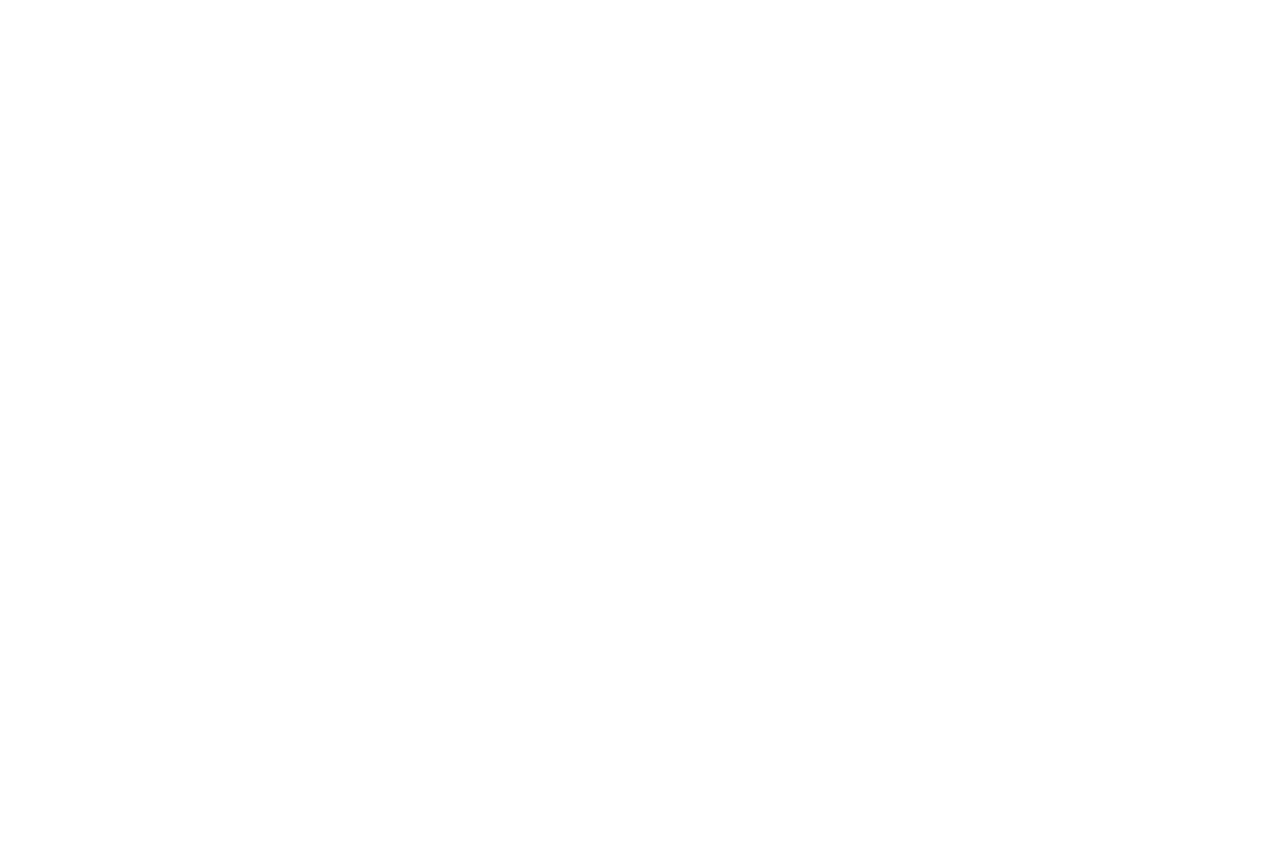
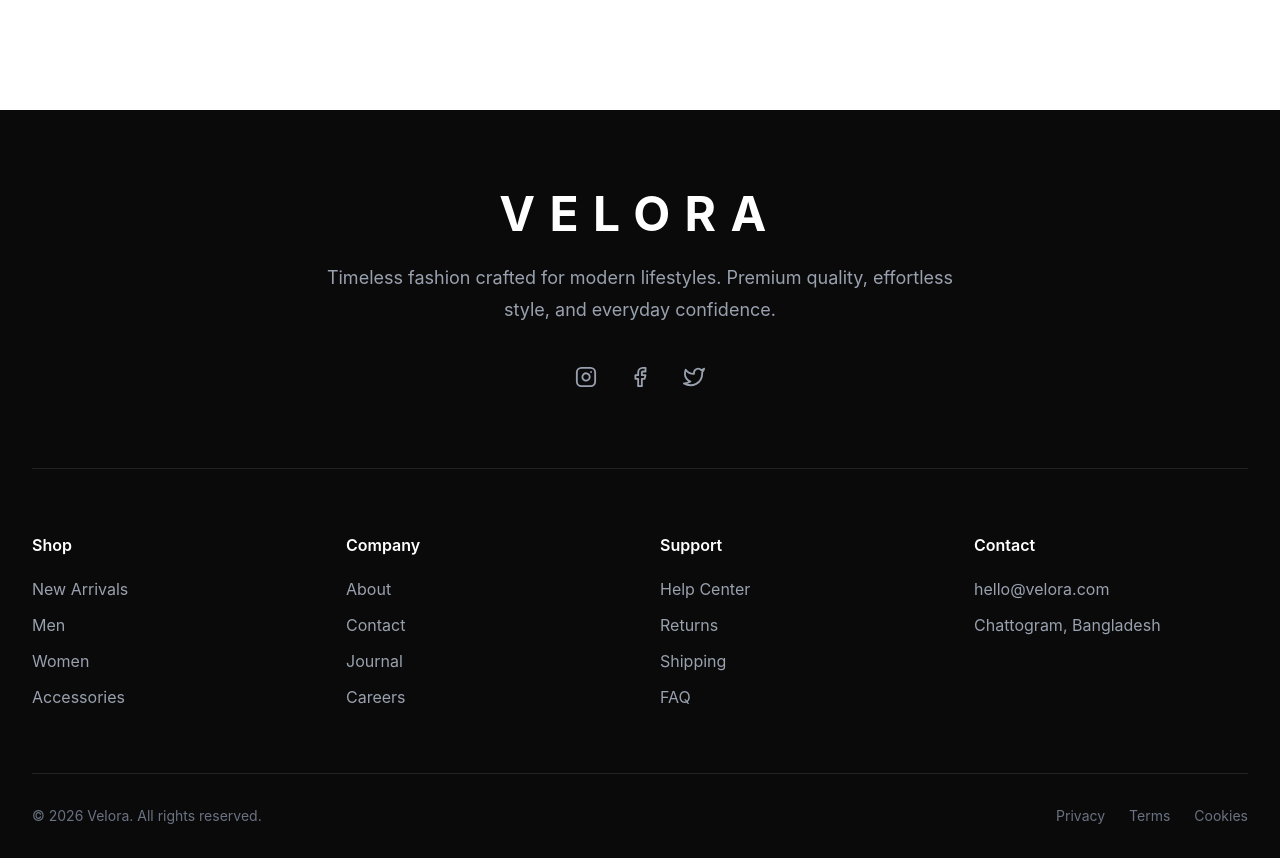
Before and after one commit to Fahim20223/velora, a Next.js app: page / in a window 1280 px wide. Shown: the part 4001-4859 px from the top of the page. Before the commit the page ends 4111 px from the top, so only its background shows below. Built offline with nearby package versions, Linux system fonts and the light colour scheme.

Commit message:
created the footer of the velora

```diff
--- a/src/app/page.jsx
+++ b/src/app/page.jsx
@@ -2,6 +2,7 @@
 import Hero from "@/components/home/Hero";
 import Newsletter from "@/components/home/Newsletter";
 import WhyChooseUs from "@/components/home/WhyChooseUs";
+import Footer from "@/components/layout/Footer";
 import React from "react";
 
 const Home = () => {
@@ -11,6 +12,7 @@
       <FeaturedProducts />
       <WhyChooseUs />
       <Newsletter />
+      <Footer />
     </div>
   );
 };
--- a/src/components/layout/Footer.jsx
+++ b/src/components/layout/Footer.jsx
@@ -0,0 +1,134 @@
+import React from "react";
+import Container from "../ui/Container";
+import Link from "next/link";
+import {
+  //   FiArrowUpRight,
+  FiFacebook,
+  FiInstagram,
+  FiTwitter,
+} from "react-icons/fi";
+
+const Footer = () => {
+  return (
+    <div>
+      <footer className="bg-neutral-950 text-white">
+        <Container>
+          {/* Top */}
+          <div className="border-b border-white/10 py-20 text-center">
+            <h2 className="text-5xl font-bold tracking-[0.3em] text-white">
+              VELORA
+            </h2>
+
+            <p className="mx-auto mt-6 max-w-2xl text-lg leading-8 text-gray-400">
+              Timeless fashion crafted for modern lifestyles. Premium quality,
+              effortless style, and everyday confidence.
+            </p>
+
+            <div className="mt-10 flex justify-center gap-8">
+              <Link
+                href="/"
+                className="text-gray-400 transition duration-300 hover:text-white"
+              >
+                <FiInstagram size={22} />
+              </Link>
+
+              <Link
+                href="/"
+                className="text-gray-400 transition duration-300 hover:text-white"
+              >
+                <FiFacebook size={22} />
+              </Link>
+
+              <Link
+                href="/"
+                className="text-gray-400 transition duration-300 hover:text-white"
+              >
+                <FiTwitter size={22} />
+              </Link>
+            </div>
+          </div>
+
+          {/* Links */}
+          <div className="grid grid-cols-2 gap-10 py-16 md:grid-cols-4">
+            <div>
+              <h3 className="mb-5 font-semibold text-white">Shop</h3>
+
+              <ul className="space-y-3 text-gray-400">
+                <li>
+                  <Link href="/">New Arrivals</Link>
+                </li>
+                <li>
+                  <Link href="/">Men</Link>
+                </li>
+                <li>
+                  <Link href="/">Women</Link>
+                </li>
+                <li>
+                  <Link href="/">Accessories</Link>
+                </li>
+              </ul>
+            </div>
+
+            <div>
+              <h3 className="mb-5 font-semibold text-white">Company</h3>
+
+              <ul className="space-y-3 text-gray-400">
+                <li>
+                  <Link href="/">About</Link>
+                </li>
+                <li>
+                  <Link href="/">Contact</Link>
+                </li>
+                <li>
+                  <Link href="/">Journal</Link>
+                </li>
+                <li>
+                  <Link href="/">Careers</Link>
+                </li>
+              </ul>
+            </div>
+
+            <div>
+              <h3 className="mb-5 font-semibold text-white">Support</h3>
+
+              <ul className="space-y-3 text-gray-400">
+                <li>
+                  <Link href="/">Help Center</Link>
+                </li>
+                <li>
+                  <Link href="/">Returns</Link>
+                </li>
+                <li>
+                  <Link href="/">Shipping</Link>
+                </li>
+                <li>
+                  <Link href="/">FAQ</Link>
+                </li>
+              </ul>
+            </div>
+
+            <div>
+              <h3 className="mb-5 font-semibold text-white">Contact</h3>
+
+              <p className="text-gray-400">hello@velora.com</p>
+              <p className="mt-3 text-gray-400">Chattogram, Bangladesh</p>
+            </div>
+          </div>
+
+          {/* Bottom */}
+          <div className="flex flex-col items-center justify-between gap-4 border-t border-white/10 py-8 text-sm text-gray-500 md:flex-row">
+            <p>© 2026 Velora. All rights reserved.</p>
+
+            <div className="flex gap-6">
+              <Link href="/">Privacy</Link>
+              <Link href="/">Terms</Link>
+              <Link href="/">Cookies</Link>
+            </div>
+          </div>
+        </Container>
+      </footer>
+    </div>
+  );
+};
+
+export default Footer;
```
